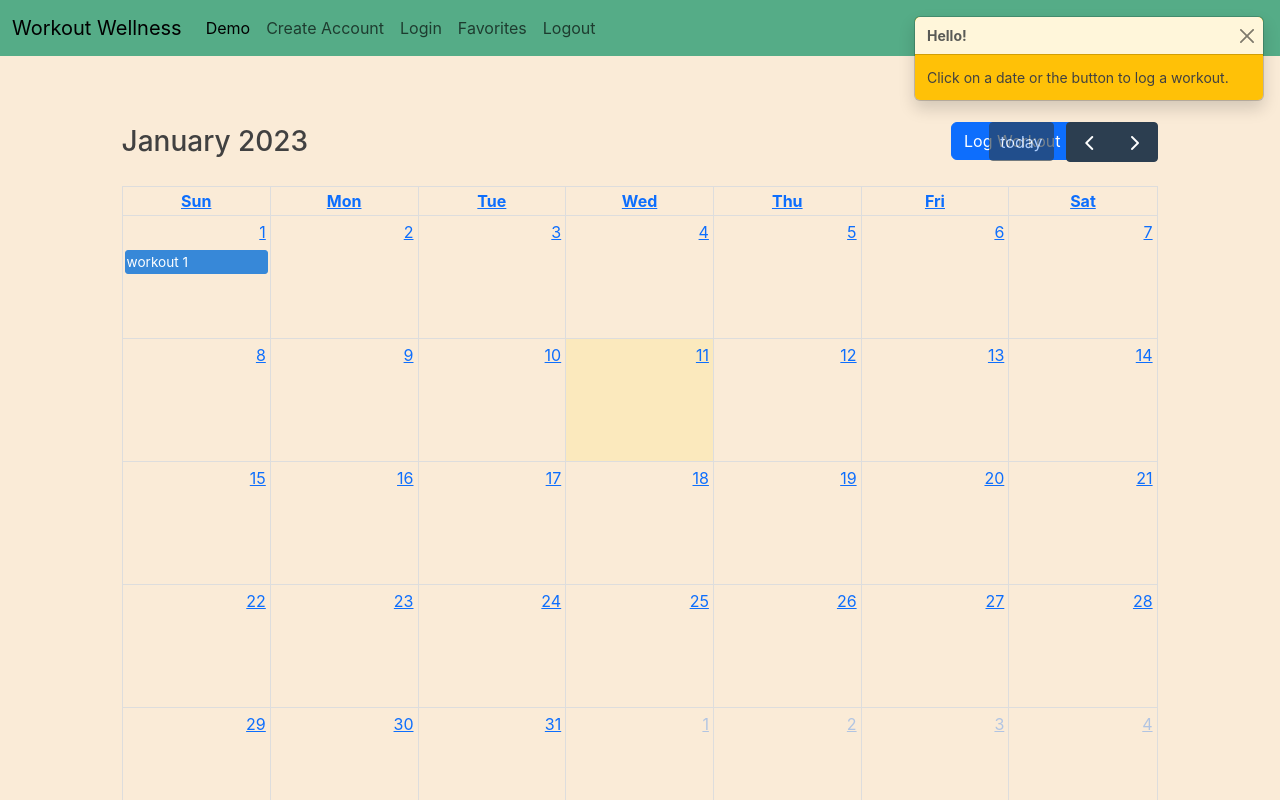
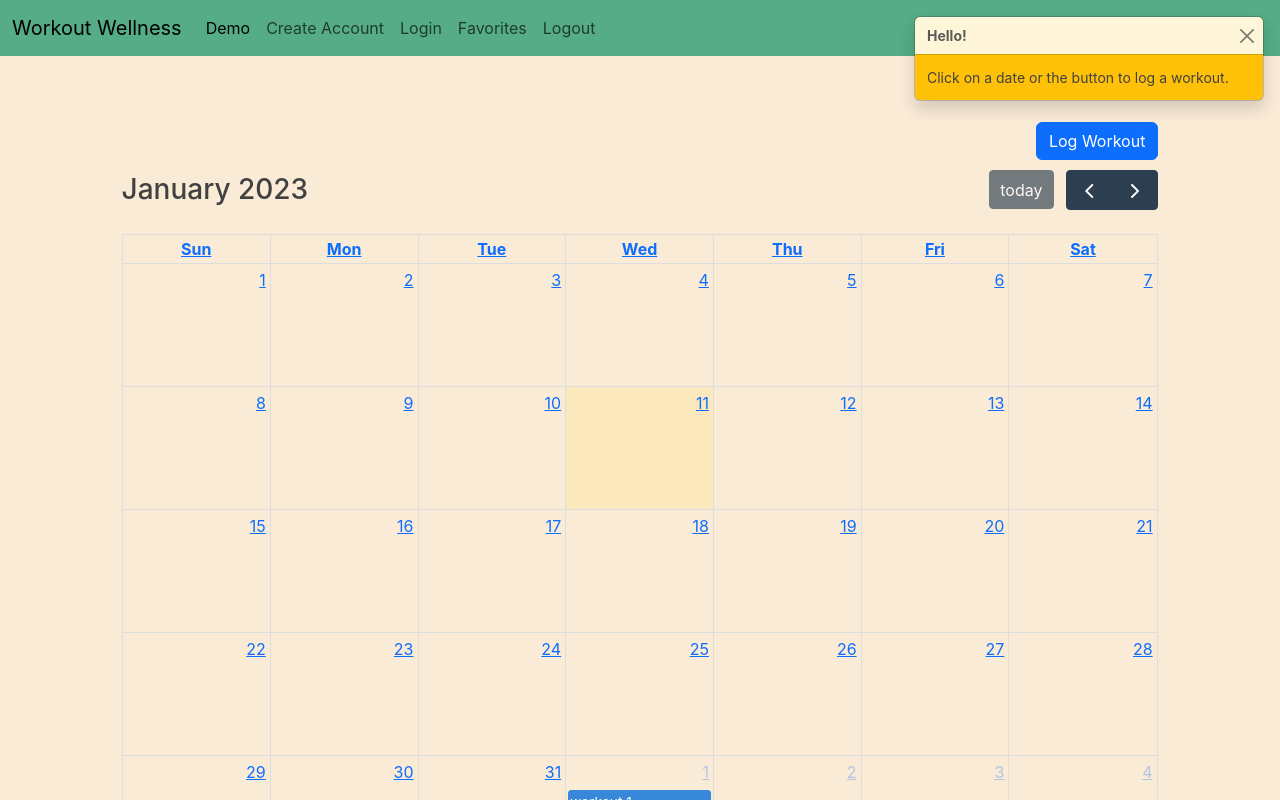
Before and after one commit to kjdixon74/work-out, a Next.js app in the folder client/: page /demo in a window 1280 px wide. Shown: the top 800 px of the page. Built offline with nearby package versions, Linux system fonts and the light colour scheme.

Commit message:
Create flexbox for demo & work on calendar date click

```diff
--- a/client/components/modal.js
+++ b/client/components/modal.js
@@ -7,8 +7,7 @@ export default function Modal() {
     <>
       <button
         type="button"
-        className="btn btn-primary log-workout-modal"
-        id={styles.modalBtn}
+        className={`btn btn-primary log-workout-modal ${styles.modalBtn}`}
         data-bs-toggle="modal"
         data-bs-target="#exampleModal"
       >
--- a/client/pages/demo.js
+++ b/client/pages/demo.js
@@ -16,7 +16,7 @@ export default class Demo extends React.Component {
           <FullCalendar
             plugins={[dayGridPlugin, interactionPlugin]}
             initialView="dayGridMonth"
-            events={[{ title: "workout 1", date: "2023-01-01" }]}
+            events={[{ title: "workout 1", date: "2023-02-01" }]}
             dateClick={this.handleDateClick}
           />
         </div>
@@ -26,7 +26,15 @@ export default class Demo extends React.Component {
 
   handleDateClick = (arg) => {
     // bind with an arrow function
-    // alert(arg.dateStr);
+    const dateStr = arg.dateStr;
+    const year = dateStr.slice(0, 4);
+    const month = dateStr.slice(5, 7);
+    const day = dateStr.slice(8, 10);
+    const date = `${month}/${day}/${year}`;
+
+    console.log(date);
     document.querySelector(".log-workout-modal").click();
   };
 }
+
+// come back here - trying to figure out how to pass date clicked to workout form
--- a/client/styles/Demo.module.css
+++ b/client/styles/Demo.module.css
@@ -1,10 +1,9 @@
 .container {
-  position: relative;
+  display: flex;
+  flex-direction: column;
+  gap: 10px;
 }
 
-#modalBtn {
-  position: absolute;
-  left: 80%;
+.modalBtn {
+  align-self: flex-end;
 }
-
-/* left off here - need to make modal and toast responsive */
```
Also changed, not shown: client/package.json (+3 -4 lines), 1 other file (tests, documents, lock files or other folders).
